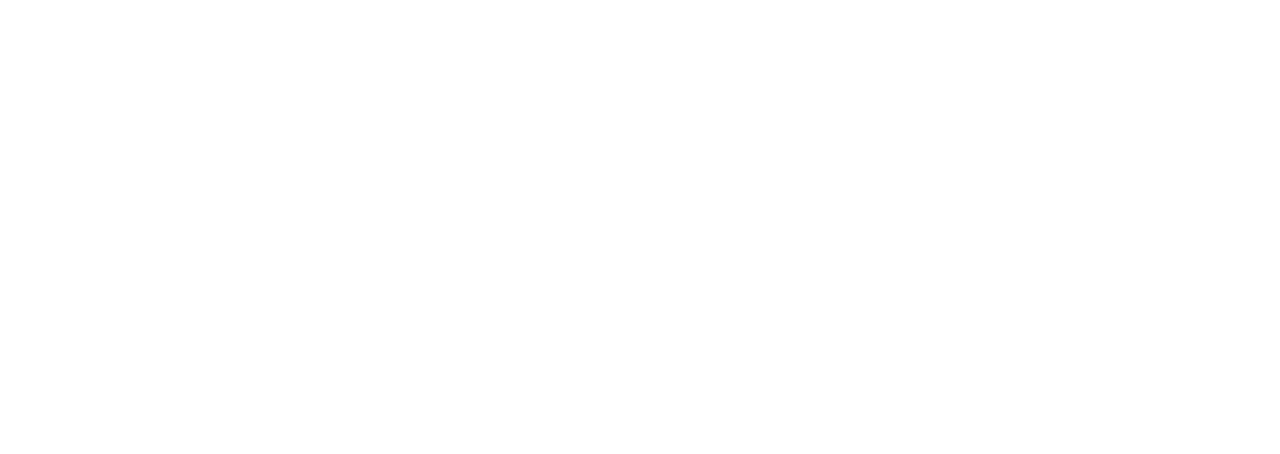
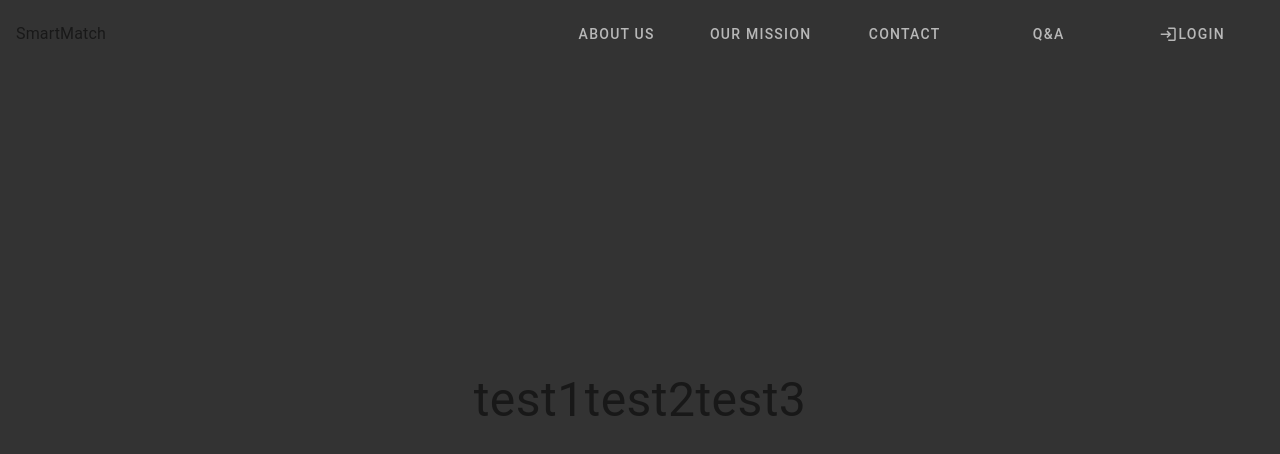
Before and after one commit to SzaboLeventeDev/start_match, a Vue app in the folder frontend/: page / in a window 1280 px wide. Shown: the top 454 px of the page. Built offline with nearby package versions, Linux system fonts and the light colour scheme.

Commit message:
basics of the layout with BaseButton and hero section

```diff
--- a/frontend/src/App.vue
+++ b/frontend/src/App.vue
@@ -1,7 +1,14 @@
 <script setup lang="ts">
 import { RouterView } from 'vue-router'
+import TheHeaderVue from './components/layout/TheHeader.vue'
 </script>
 
 <template>
-  <RouterView />
+  <VApp>
+    <TheHeaderVue />
+    <VMain>
+      <RouterView />
+    </VMain>
+  </VApp>
 </template>
+<style scoped></style>
--- a/frontend/src/assets/global.css
+++ b/frontend/src/assets/global.css
@@ -24,3 +24,8 @@
   --w-laptop: 1024px;
   --w-laptop-l: 1440px;
 }
+
+
+*::before, ::after {
+  box-sizing: border-box;
+}
--- /dev/null
+++ b/frontend/src/components/TheHero.vue
@@ -0,0 +1,29 @@
+<script setup lang="ts">
+const heroIntro: string[] = ['test1', 'test2', 'test3']
+</script>
+<template>
+  <VContainer id="hero" class="hero">
+    <VLabel v-for="text in heroIntro" class="intro">{{ text }}</VLabel>
+  </VContainer>
+</template>
+<style scoped>
+.hero {
+  margin: 0;
+  padding: 0;
+  width: 100%;
+  height: 100%;
+  background-color: var(--c-light-black);
+  display: flex;
+  align-items: center;
+  justify-content: center;
+}
+
+.hero .intro {
+  font-size: 3rem;
+}
+@media (min-width: 768px) {
+  .v-container {
+    max-width: none;
+  }
+}
+</style>
--- /dev/null
+++ b/frontend/src/components/layout/TheHeader.vue
@@ -0,0 +1,90 @@
+<script setup lang="ts">
+import { ref } from 'vue'
+import BaseButton from '../ui/BaseButton.vue'
+
+const isMobileNavBarVisible = ref(false)
+
+const toggleMobileNav = () => {
+  isMobileNavBarVisible.value = !isMobileNavBarVisible.value
+}
+</script>
+<template>
+  <VContainer class="header">
+    <VLabel>SmartMatch</VLabel>
+    <VIcon
+      icon="mdi-menu"
+      color="var(--c-white)"
+      size="large"
+      class="hamburger"
+      @click="toggleMobileNav"
+    />
+    <VContainer class="navbar" >
+      <BaseButton>About us</BaseButton>
+      <BaseButton>Our mission</BaseButton>
+      <BaseButton>Contact</BaseButton>
+      <BaseButton>Q&A</BaseButton>
+      <BaseButton>
+        <VIcon icon="mdi-login" />
+        Login
+      </BaseButton>
+    </VContainer>
+  </VContainer>
+  <VContainer v-if='isMobileNavBarVisible' class="sidebar isVisible" >
+    <BaseButton>About us</BaseButton>
+    <BaseButton>Our mission</BaseButton>
+    <BaseButton>Contact</BaseButton>
+    <BaseButton>Q&A</BaseButton>
+  </VContainer>
+</template>
+<style scoped>
+.header {
+  width: 100%;
+  display: flex;
+  justify-content: space-between;
+  position: absolute;
+  z-index: 3;
+}
+.navbar {
+  display: none;
+  visibility: hidden;
+  @media(min-width: 1024px) {
+    display: flex;
+    justify-content: flex-end;
+    visibility: visible;
+    margin: 0;
+    padding: 0;
+    width: auto;
+  }
+}
+
+.sidebar {
+  right: 0;
+  flex-direction: column;
+  opacity: 0;
+}
+
+.sidebar.isVisible {
+  opacity: 1;
+  transition: opacity 0.5s;
+  width: auto;
+  display: flex;
+  position: absolute;
+  background-color: var(--c-blue);
+  height: 100%;
+  padding: 5rem 0;
+  z-index: 2;
+}
+
+.hamburger {
+  z-index:10;
+  @media (min-width: 1024px) {
+    display: none;
+  }
+}
+
+@media (min-width: 768px) {
+  .v-container {
+    max-width: none;
+  }
+}
+</style>
--- /dev/null
+++ b/frontend/src/components/ui/BaseButton.vue
@@ -0,0 +1,22 @@
+<script setup lang="ts"></script>
+<template>
+  <VBtn class="button">
+    <slot class="btn-text"></slot>
+  </VBtn>
+</template>
+<style scoped>
+.button {
+  width: 9rem;
+  height: 2rem;
+  background-color: transparent;
+  color: var(--c-dark-grey);
+  border: none;
+  box-shadow: none;
+}
+
+.button:hover {
+  color: var(--c-orange);
+  border-bottom: 1px solid var(--c-white);
+  box-shadow: 0.1rem 2px 0 0 0 var(--c-light-grey);
+}
+</style>
--- a/frontend/src/views/HomeView.vue
+++ b/frontend/src/views/HomeView.vue
@@ -1,5 +1,7 @@
-<script setup lang="ts"></script>
+<script setup lang="ts">
+import TheHero from '@/components/TheHero.vue'
+</script>
 
 <template>
-  <main></main>
+  <TheHero />
 </template>
```
